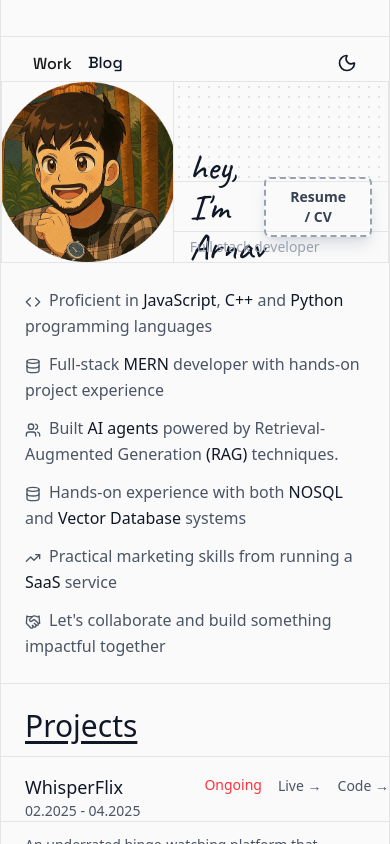
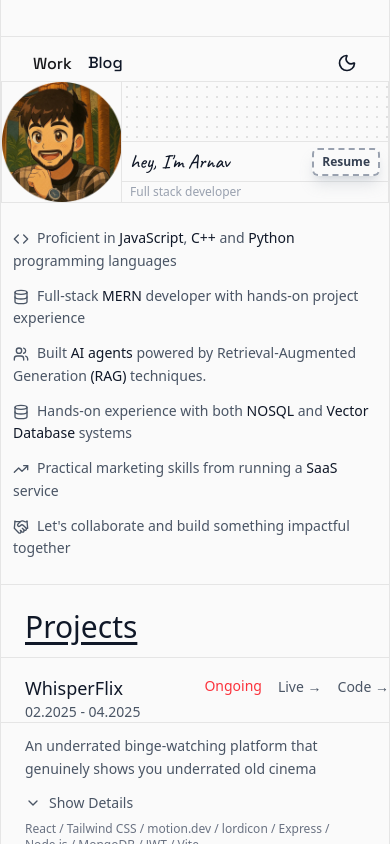
Before and after one commit to Arnav270803/MyPortfolio, a React (Vite) app: page / in a window 390 px wide. Shown: the top 844 px of the page. Built offline with nearby package versions, Linux system fonts and the light colour scheme; some icons are missing.

Commit message:
Fix the issue phone view overlapping in MyIntro section

```diff
--- a/src/Component/MyIntro.jsx
+++ b/src/Component/MyIntro.jsx
@@ -6,7 +6,6 @@ import { Code, Database, Users, TrendingUp, Handshake } from 'lucide-react';
 const MyIntro = ({ isDark }) => {
   const navigate = useNavigate();
 
-  // Animation texts that will cycle through
   const animatedTexts = [
     "Frontend enthusiast",
     "Full stack developer",
@@ -15,18 +14,15 @@ const MyIntro = ({ isDark }) => {
     "Build AI Agents"
   ];
 
-  // State to track which text is currently showing
   const [currentTextIndex, setCurrentTextIndex] = useState(0);
 
-  // Effect to handle the text cycling every 3 seconds
   useEffect(() => {
     const interval = setInterval(() => {
       setCurrentTextIndex((prevIndex) =>
         prevIndex === animatedTexts.length - 1 ? 0 : prevIndex + 1
       );
-    }, 3000); // 3 seconds per text
+    }, 3000);
 
-    // Cleanup interval when component unmounts
     return () => clearInterval(interval);
   }, [animatedTexts.length]);
 
@@ -38,14 +34,12 @@ const MyIntro = ({ isDark }) => {
       />
 
       <div className="w-full">
-        {/* Main Container with Border */}
         <div className={`border ${isDark ? 'border-gray-800' : 'border-neutral-200'}`}>
 
-          {/* Layout Container - Image and Rectangles Side by Side */}
           <div className="flex">
 
-            {/* Left Side - Profile Image */}
-            <div className={`w-[180px] h-[180px] border-r ${isDark ? 'border-gray-800' : 'border-neutral-200'}`}>
+            {/* CHANGE 1: Made profile image responsive - 120px on mobile, 180px on larger screens */}
+            <div className={`w-[120px] sm:w-[180px] h-[120px] sm:h-[180px] border-r ${isDark ? 'border-gray-800' : 'border-neutral-200'} flex-shrink-0`}>
               <img
                 src="/cropped_circle_image.png"
                 width="180"
@@ -55,41 +49,42 @@ const MyIntro = ({ isDark }) => {
               />
             </div>
 
-            {/* Right Side - Three Stacked Rectangles */}
-            <div className="flex-1 flex flex-col">
+            <div className="flex-1 flex flex-col min-w-0">
 
-              {/* Rectangle 1 - Top Section (Largest - 100px height) */}
+              {/* CHANGE 2: Made top rectangle height responsive - 60px on mobile, 100px on larger screens */}
               <div
-                className={`border-b ${isDark ? 'border-gray-800' : 'border-neutral-200'} h-[100px]`}
+                className={`border-b ${isDark ? 'border-gray-800' : 'border-neutral-200'} h-[60px] sm:h-[100px]`}
                 style={{
                   backgroundImage: `radial-gradient(${isDark ? 'rgba(255,255,255,0.1)' : 'rgba(0,0,0,0.1)'} 1px, transparent 1px)`,
                   backgroundSize: '10px 10px'
                 }}
               >
-                {/* This rectangle has a decorative background pattern */}
               </div>
 
-              {/* Rectangle 2 - Middle Section (Name text - 50px height) */}
-              <div className={`border-b ${isDark ? 'border-gray-800' : 'border-neutral-200'} h-[50px] p-4 flex items-center justify-between`}>
+              {/* CHANGE 3: Made middle section responsive with flexible layout and spacing */}
+              <div className={`border-b ${isDark ? 'border-gray-800' : 'border-neutral-200'} h-[40px] sm:h-[50px] px-2 sm:px-4 py-2 flex items-center justify-between gap-2`}>
+                {/* CHANGE 4: Made text size responsive - text-xl on mobile, text-4xl on larger screens */}
                 <h1
-                  className={`text-4xl cursor-pointer hover:underline font-medium ${isDark ? 'text-white' : 'text-gray-900'}`}
+                  className={`text-xl sm:text-3xl md:text-4xl cursor-pointer hover:underline font-medium ${isDark ? 'text-white' : 'text-gray-900'} whitespace-nowrap`}
                   style={{fontFamily: 'Caveat, cursive'}}
                 >
                   hey, I'm Arnav
                 </h1>
 
-                {/* Resume and cv button */}
+                {/* CHANGE 5: Made button responsive - smaller padding and text on mobile */}
                 <button
-                  className={`px-6 py-2 rounded-md border-2 border-dashed cursor-pointer font-semibold text-sm transition-all duration-300 hover:scale-105 shadow-lg ${
+                  className={`px-2 sm:px-4 md:px-6 py-1 sm:py-2 rounded-md border-2 border-dashed cursor-pointer font-semibold text-xs sm:text-sm transition-all duration-300 hover:scale-105 shadow-lg whitespace-nowrap ${
                   isDark? 'border-gray-600 text-gray-300 hover:bg-white hover:text-black hover:border-white shadow-gray-900/50 hover:shadow-white/20' : 'border-gray-400 text-gray-700 hover:bg-gray-900 hover:text-white hover:border-gray-900 shadow-gray-400/30 hover:shadow-gray-900/40' }`}
                   onClick={() => navigate('/resume')}
                 >
-                  Resume / CV
+                  {/* CHANGE 6: Show shorter text on mobile, full text on larger screens */}
+                  <span className="hidden sm:inline">Resume / CV</span>
+                  <span className="sm:hidden">Resume</span>
                 </button>
               </div>
 
-              {/* Rectangle 3 - Bottom Section with Animated Text (30px height) */}
-              <div className="h-[30px] flex items-center px-4 justify-start overflow-hidden">
+              {/* CHANGE 7: Made bottom section height responsive - 20px on mobile, 30px on larger screens */}
+              <div className="h-[20px] sm:h-[30px] flex items-center px-2 sm:px-4 justify-start overflow-hidden">
                 <AnimatePresence mode="wait">
                   <motion.span
                     key={currentTextIndex}
@@ -100,7 +95,8 @@ const MyIntro = ({ isDark }) => {
                       duration: 0.5,
                       ease: "easeInOut"
                     }}
-                    className={`text-sm hover:underline font-medium ${isDark ? 'text-gray-500' : 'text-gray-400'}`}
+                    // CHANGE 8: Made animated text size responsive - text-xs on mobile, text-sm on larger screens
+                    className={`text-xs sm:text-sm hover:underline font-medium ${isDark ? 'text-gray-500' : 'text-gray-400'}`}
                   >
                     {animatedTexts[currentTextIndex]}
                   </motion.span>
@@ -113,8 +109,8 @@ const MyIntro = ({ isDark }) => {
 
         </div>
 
-        {/* Skills and Description Section - Outside the bordered area */}
-        <div className={`space-y-3 px-6 mt-6 text-base leading-relaxed ${isDark ? 'text-gray-400' : 'text-gray-600'}`}>
+        {/* CHANGE 9: Made description section padding and text size responsive */}
+        <div className={`space-y-3 px-3 sm:px-6 mt-6 text-sm sm:text-base leading-relaxed ${isDark ? 'text-gray-400' : 'text-gray-600'}`}>
 
           <p>
             <Code className="inline w-4 h-4 mr-2" />
@@ -156,7 +152,6 @@ const MyIntro = ({ isDark }) => {
 
         </div>
 
-        {/* Bottom Divider */}
         <div className={`border-b ${isDark ? 'border-gray-800' : 'border-neutral-200'} py-3`}>
         </div>
 
```
